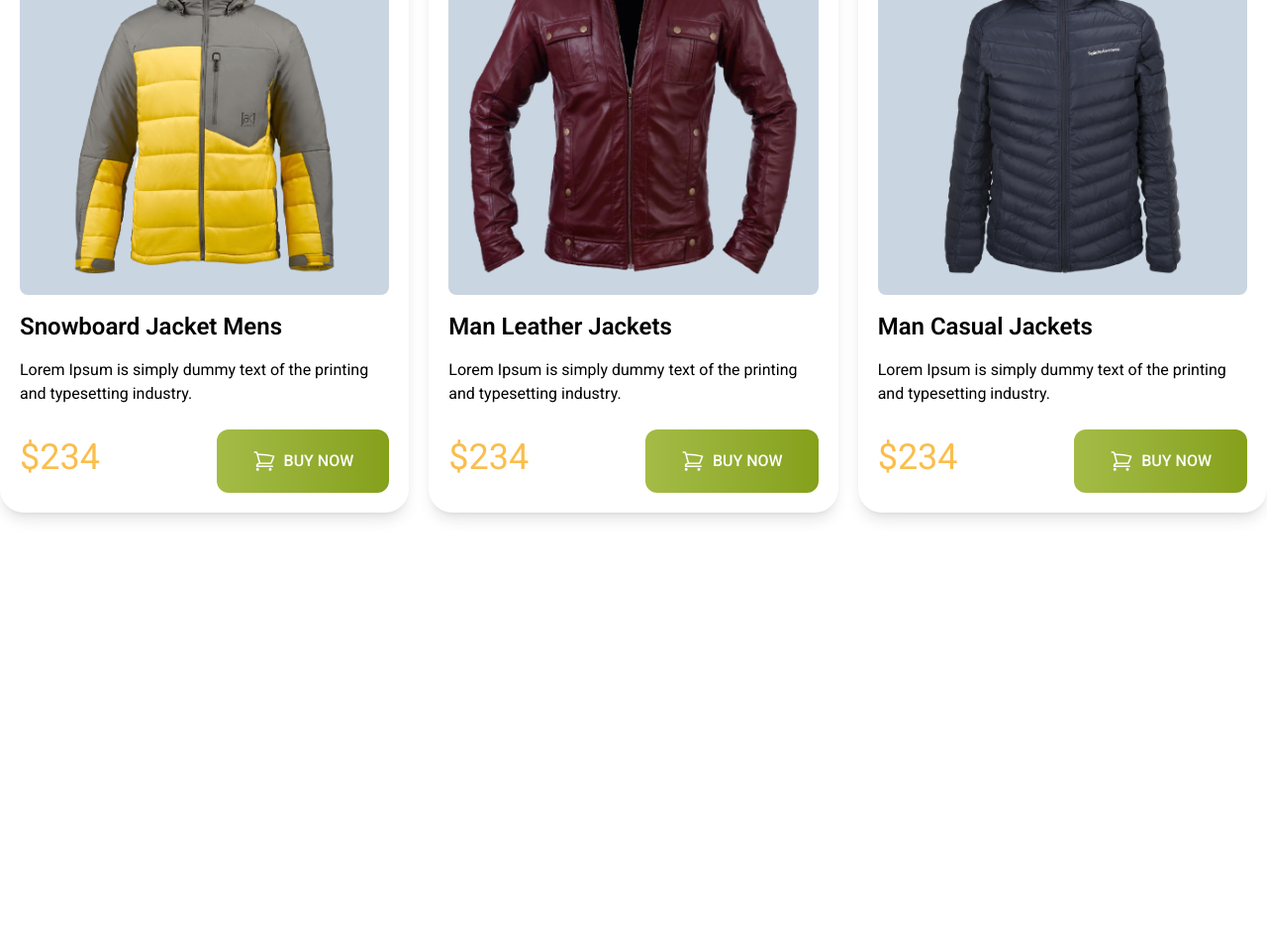
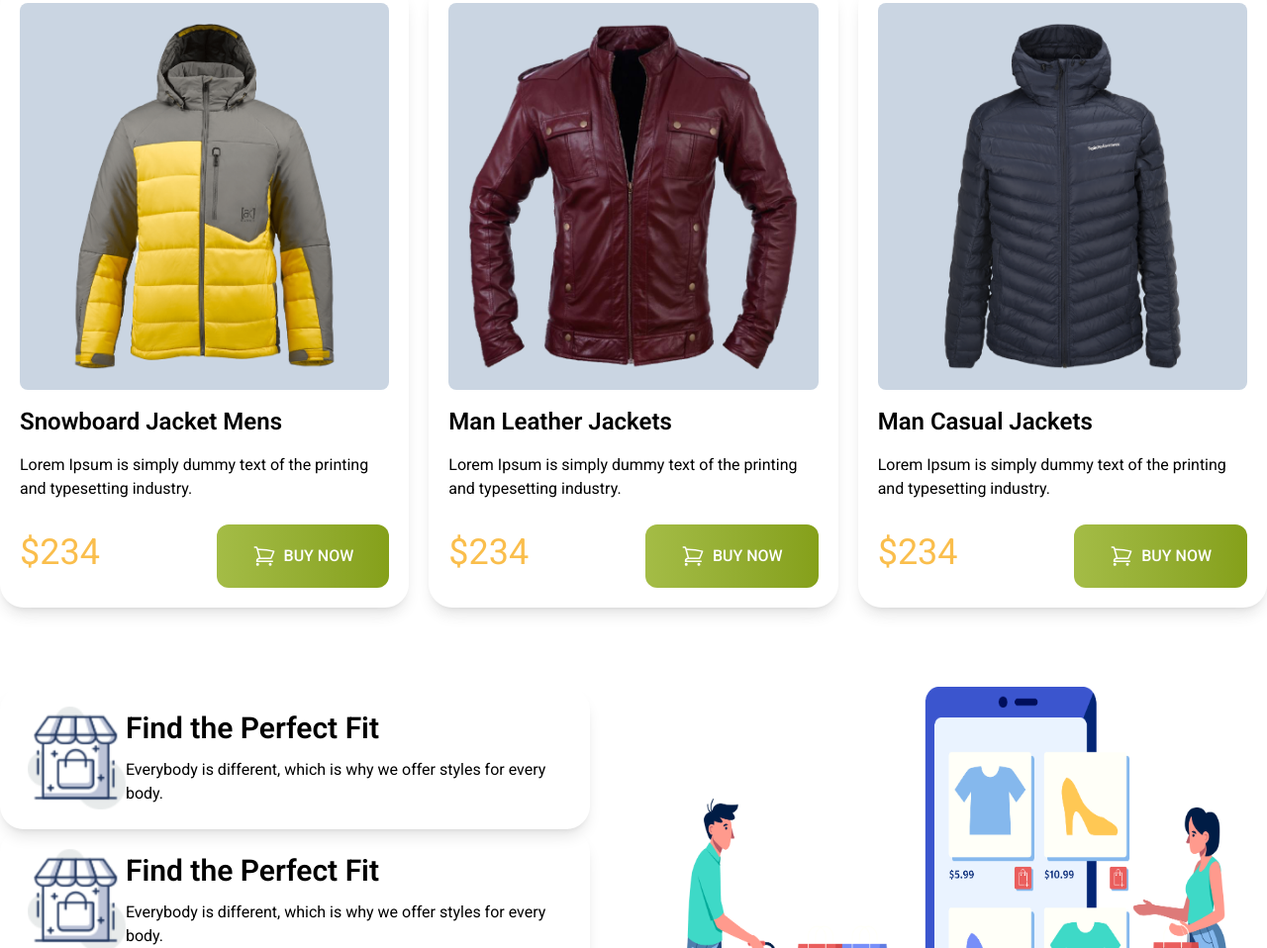
Before and after one commit to DevSohel32/penguin-fashion-tailwind, a plain HTML site: page index.html in a window 1280 px wide. Shown: the part 1842-2800 px from the top of the page at 99% size. Before the commit the page ends 2408 px from the top, so only its background shows below. Drawn offline with nearby package versions, Linux system fonts and the light colour scheme.

Commit message:
feat: Add images and update layout for improved responsiveness

```diff
--- a/index.html
+++ b/index.html
@@ -23,13 +23,13 @@
     </style>
   </head>
   <body class="font-bebas-neue">
-    <header class="bg-[#fffbf0] p-4 min-h-screen">
+    <header class="bg-[#fffbf0] p-4">
       <nav></nav>
       <!-- =========== banner =========== -->
       <section
-        class="container mx-auto md:flex justify-center items-center md:items-center md:justify-between"
+        class="container mx-auto md:flex justify-center items-center md:items-center md:justify-between min-h-screen"
       >
-        <div>
+        <div class="space-y-11">
           <h1 class="text-7xl uppercase text-stone-800 font-bebas">
             <span class="text-yellow-500">Be the Penguins</span> <br />
             of winter
@@ -76,7 +76,7 @@
     </header>
     <main>
       <!-- =========== woman jacket =========== -->
-      <section class="container mx-auto my-12">
+      <section class="container mx-auto my-20">
         <h3 class="text-5xl uppercase text-stone-500 font-bebas-neue mb-5">
           woman jacket
         </h3>
@@ -136,9 +136,7 @@
               class="rounded-3xl p-5 bg-slate-300"
             />
 
-            <h3 class="text-2xl text-[#fabe4c] font-bold">
-              Ladies Jacket
-            </h3>
+            <h3 class="text-2xl text-[#fabe4c] font-bold">Ladies Jacket</h3>
             <p>
               Lorem ipsum dolor sit, amet consectetur adipisicing elit.
               Voluptatibus possimus animi obcaecati, minus a voluptatem sint
@@ -183,7 +181,7 @@
             />
 
             <h3 class="text-2xl text-[#fabe4c] font-bold">
-             Woman Leather Jacket
+              Woman Leather Jacket
             </h3>
             <p>
               Lorem ipsum dolor sit, amet consectetur adipisicing elit.
@@ -223,18 +221,19 @@
           </div>
         </div>
         <!-- ===========jacket container  end =========== -->
-
-
       </section>
       <!-- =========== woman jacket  end =========== -->
       <!-- =========== Man jacket  end =========== -->
-      <section class="container m-auto my-12">
+      <section class="container m-auto my-20">
         <h2 class="text-5xl uppercase my-5">Man Jacket</h2>
         <!-- Man card container -->
         <div class="grid md:grid-cols-2 lg:grid-cols-3 gap-5">
           <!-- card 1 -->
-          <div class="p-5 shadow-lg  rounded-3xl space-y-4 ">
-            <img src="assete/images/jacket-4.png" class=" rounded-lg bg-slate-300 p-5"/>
+          <div class="p-5 shadow-lg rounded-3xl space-y-4">
+            <img
+              src="assete/images/jacket-4.png"
+              class="rounded-lg bg-slate-300 p-5"
+            />
             <h3 class="text-2xl font-semibold">Snowboard Jacket Mens</h3>
             <p>
               Lorem Ipsum is simply dummy text of the printing and typesetting
@@ -273,8 +272,11 @@
             </div>
           </div>
           <!-- card 2 -->
-          <div class="p-5 shadow-lg  rounded-3xl space-y-4 ">
-            <img src="assete/images/jacket-5.png" class=" rounded-lg bg-slate-300 p-5"/>
+          <div class="p-5 shadow-lg rounded-3xl space-y-4">
+            <img
+              src="assete/images/jacket-5.png"
+              class="rounded-lg bg-slate-300 p-5"
+            />
             <h3 class="text-2xl font-semibold">Man Leather Jackets</h3>
             <p>
               Lorem Ipsum is simply dummy text of the printing and typesetting
@@ -313,8 +315,11 @@
             </div>
           </div>
           <!-- card 3 -->
-          <div class="p-5 shadow-lg  rounded-3xl space-y-4 ">
-            <img src="assete/images/jacket-6.png" class=" rounded-lg bg-slate-300 p-5"/>
+          <div class="p-5 shadow-lg rounded-3xl space-y-4">
+            <img
+              src="assete/images/jacket-6.png"
+              class="rounded-lg bg-slate-300 p-5"
+            />
             <h3 class="text-2xl font-semibold">Man Casual Jackets</h3>
             <p>
               Lorem Ipsum is simply dummy text of the printing and typesetting
@@ -356,6 +361,44 @@
       </section>
 
       <!-- =========== Man jacket  end =========== -->
+
+      <!-- =========== our info end =========== -->
+      <section class="container mx-auto my-20  flex gap-11">
+        <div class="w-1/2">
+          <div class="flex justify-around items-center py-5 px-7 rounded-3xl shadow-lg h-36">
+            <img src="assete/images/image12.png" class="h-full" />
+            <div>
+              <h3 class="text-3xl font-semibold mb-3">Find the Perfect Fit</h3>
+              <p>
+                Everybody is different, which is why we offer styles for every
+                body.
+              </p>
+            </div>
+          </div>
+          <div class="flex justify-around items-center py-5 px-7 rounded-3xl shadow-lg h-36">
+            <img src="assete/images/image12.png" class="h-full"  />
+            <div>
+              <h3 class="text-3xl font-semibold mb-3">Find the Perfect Fit</h3>
+              <p>
+                Everybody is different, which is why we offer styles for every
+                body.
+              </p>
+            </div>
+          </div>
+          <div class="flex justify-around items-center py-5 px-7 rounded-3xl shadow-lg h-36">
+            <img src="assete/images/image12.png" class="h-full" />
+            <div>
+              <h3 class="text-3xl font-semibold mb-3">Find the Perfect Fit</h3>
+              <p>
+                Everybody is different, which is why we offer styles for every
+                body.
+              </p>
+            </div>
+          </div>
+        </div>
+        <img src="assete/images/shopping.png" alt="" class="w-1/2">
+      </section>
+      <!-- =========== our info end =========== -->
     </main>
     <footer></footer>
   </body>
```
Also changed, not shown: assete/images/image12.png (added), assete/images/image13.png (added), assete/images/image14.png (added).
